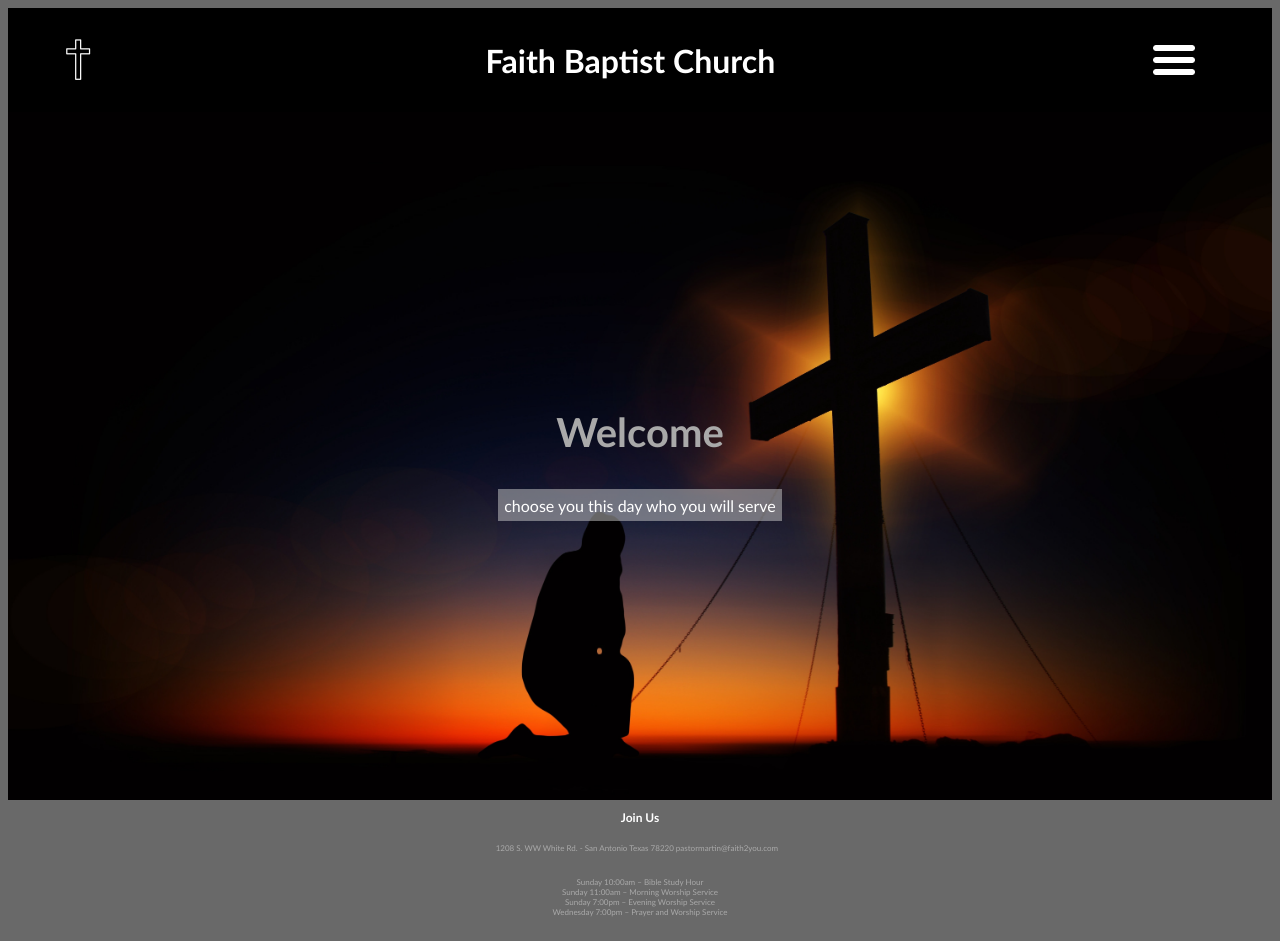
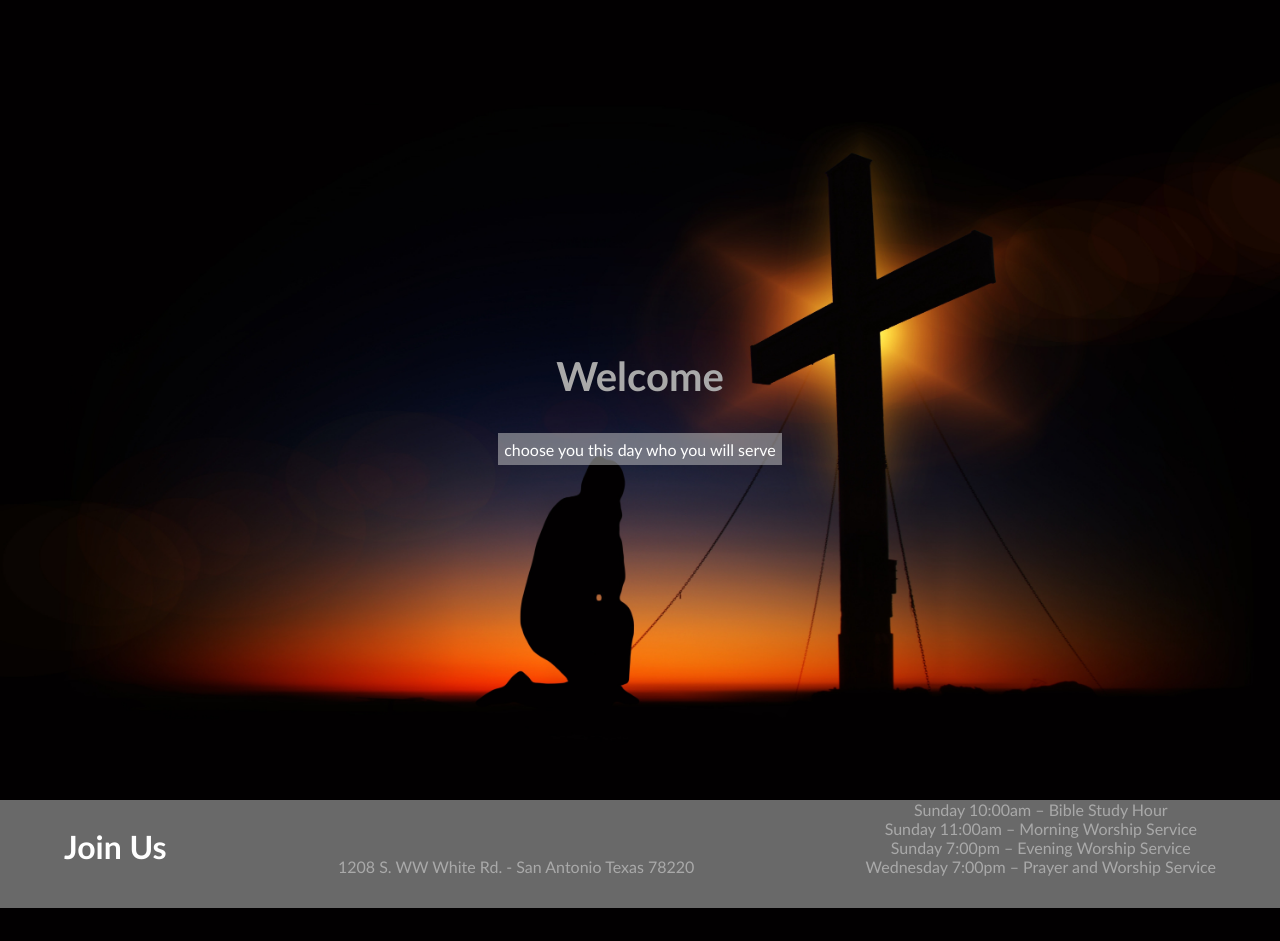
Before and after one commit to nathanielsiddall/personal, a PHP site: page /churchSite/index.html in a window 1280 px wide. After the commit the page ends 908 px from the top, so only its background shows below. Run offline with PHP 8.4, Linux system fonts and the light colour scheme.

Commit message:
working on the site

```diff
--- a/churchSite/css/styles.css
+++ b/churchSite/css/styles.css
@@ -4,6 +4,7 @@
  html, body {
      font-family: "Trebuchet MS", Verdana, sans-serif;
     background-color: #696969;
+     margin: 0;
 }
 .header-wrapper {
     background-color: black;
@@ -27,6 +28,33 @@
     color: white;
    text-align: center;
 }
+#menu {
+    display: none;
+    flex-direction: column;
+    width: 90vw;
+    height: auto;
+    background-color: #696969;
+    position: absolute;
+    justify-self: stretch;
+    margin-top: 13vh;
+    margin-left: 2.5vh;
+    padding-bottom: 2vh;
+    justify-items: center;
+
+    /*todo figure out why the menu text is pushed all the way right*/
+}
+
+#menu > hr {
+    width: 90%;
+}
+.menu-items {
+    color: lightgray;
+    font-size: 5vh;
+    text-align: center;
+    text-decoration: none;
+
+
+}
 #hamburger {
     height: 6vh;
     width: auto;
@@ -34,7 +62,7 @@
 /*main body*/
 #wrapper {
     background: #696969 url("../img/cross-background.jpg");
-    height: 86vh;
+    height: 87vh;
     width: 100%;
     background-position: center;
     background-repeat: no-repeat;
@@ -57,7 +85,7 @@
     padding: .5vw;
 }
 #address {
-    font-size: 1vh;
+    font-size: 2vh;
     text-align: center;
     color: darkgrey;
     display: flex;
@@ -70,3 +98,72 @@
 #address > p {
     width: 99.5%;
 }
+
+@media screen and (min-width:750px) {
+
+    body {
+
+    }
+
+    .header-wrapper{
+        display: none;
+    }
+    #wrapper {
+        /*background-image: none;*/
+        height: 100vh;
+    }
+
+    .name {
+        display: flex;
+    }
+    #address {
+        width: 90%;
+        margin-right: auto;
+        margin-left: auto;
+        margin-bottom: 2vh;
+        font-size: 2vh;
+        flex-direction: row;
+        align-items: flex-start;
+        justify-content: space-around;
+        justify-self: center;
+        box-sizing: content-box;
+
+    }
+    #address > p {
+        flex-grow: 1;
+        align-self: flex-end;
+        width: auto;
+
+
+    }
+    #time-box {
+        flex-direction: column;
+        align-items: stretch;
+    }
+    .times {
+
+        flex-grow: 1;
+    }
+
+    #address > h2 {
+        align-items: center;
+        font-size: 4vh;
+    }
+    #email {
+        display: none;
+    }
+
+    #menu {
+        display: flex;
+        flex-direction: column;
+        width: 90vw;
+        height: auto;
+        background-color: #696969;
+        position: absolute;
+        justify-self: stretch;
+        margin-top: 13vh;
+        margin-left: 2.5vh;
+        padding-bottom: 2vh;
+    }
+/*todo add the church name into the join us section and make it hidden mobile*/
+}
--- a/churchSite/index.html
+++ b/churchSite/index.html
@@ -2,7 +2,8 @@
 <html lang="en">
 <head>
     <meta charset="UTF-8">
-    <title> <!--todo figure out what a good title is--> </title>
+    <meta name="viewport" content="width=device-width, initial-scale=1">
+    <title>Come to church!</title>
     <link rel="stylesheet" href="css/styles.css">
 </head>
 <body>
@@ -10,8 +11,17 @@
         <div class="header-wrapper">
             <div id="name-wrapper">
                 <img id="cross" class="name" src="img/cross.png" alt="Cross">
-                <a class="name" href="#"> <h1 class="name"><!--todo add a church name here-->Faith Baptist Church</h1></a>
+                <a class="name" href="#"> <h1 class="name">Faith Baptist Church</h1></a>
                 <img id="hamburger" src="img/hamburger.png" alt="Menu-Icon">
+            </div>
+            <div id="menu">
+                    <a class="menu-items" href="">About Us</a>
+                <hr><a class="menu-items" href="">Our Ministries</a>
+                <hr><a class="menu-items" href="">News & Events</a>
+                <hr><a class="menu-items" href="">Sermons</a>
+                <hr><a class="menu-items" href="">Going to Heaven?</a>
+                <hr><a class="menu-items" href="">Missionaries</a>
+                    <a class="menu-items" href=""></a>
             </div>
         </div>
     </header>
@@ -25,22 +35,25 @@
             </div>
         </div>
         <div id="address">
-            <h2>Join Us</h2>
-            <p>
+          <h2>Join Us</h2>
+                <p>
                 1208 S. WW White Rd. - San Antonio Texas 78220
+                </p>
+            <div id="email">
                 pastormartin@faith2you.com
-            </p>
-            <p>
-            <div id="ss">Sunday 10:00am – Bible Study Hour</div>
-            <div id="service">Sunday 11:00am – Morning Worship Service</div>
-            <div id="evening">Sunday 7:00pm – Evening Worship Service</div>
-            <div id="wed">Wednesday 7:00pm – Prayer and Worship Service</div>
-            </p>
+            </div>
+            <div id="time-box">
+            <div class="times" id="ss">Sunday 10:00am – Bible Study Hour</div>
+            <div class="times" id="service">Sunday 11:00am – Morning Worship Service</div>
+            <div class="times" id="evening">Sunday 7:00pm – Evening Worship Service</div>
+            <div class="times" id="wed">Wednesday 7:00pm – Prayer and Worship Service</div>
+            </div>
         </div>
     </main>
     <footer>
         <div id="footer-wrapper"></div>
     </footer>
+    <script src="https://code.jquery.com/jquery-2.2.4.min.js" integrity="sha256-BbhdlvQf/xTY9gja0Dq3HiwQF8LaCRTXxZKRutelT44=" crossorigin="anonymous"></script>
     <script src="js/script.js"></script>
 </body>
 </html>
--- a/churchSite/js/script.js
+++ b/churchSite/js/script.js
@@ -1 +1,6 @@
 // todo indert the cdn for jquery, make the hamburger functional and build/style it
+
+
+$("#hamburger").click(function () {
+    $("#menu").slideToggle();
+});
```
